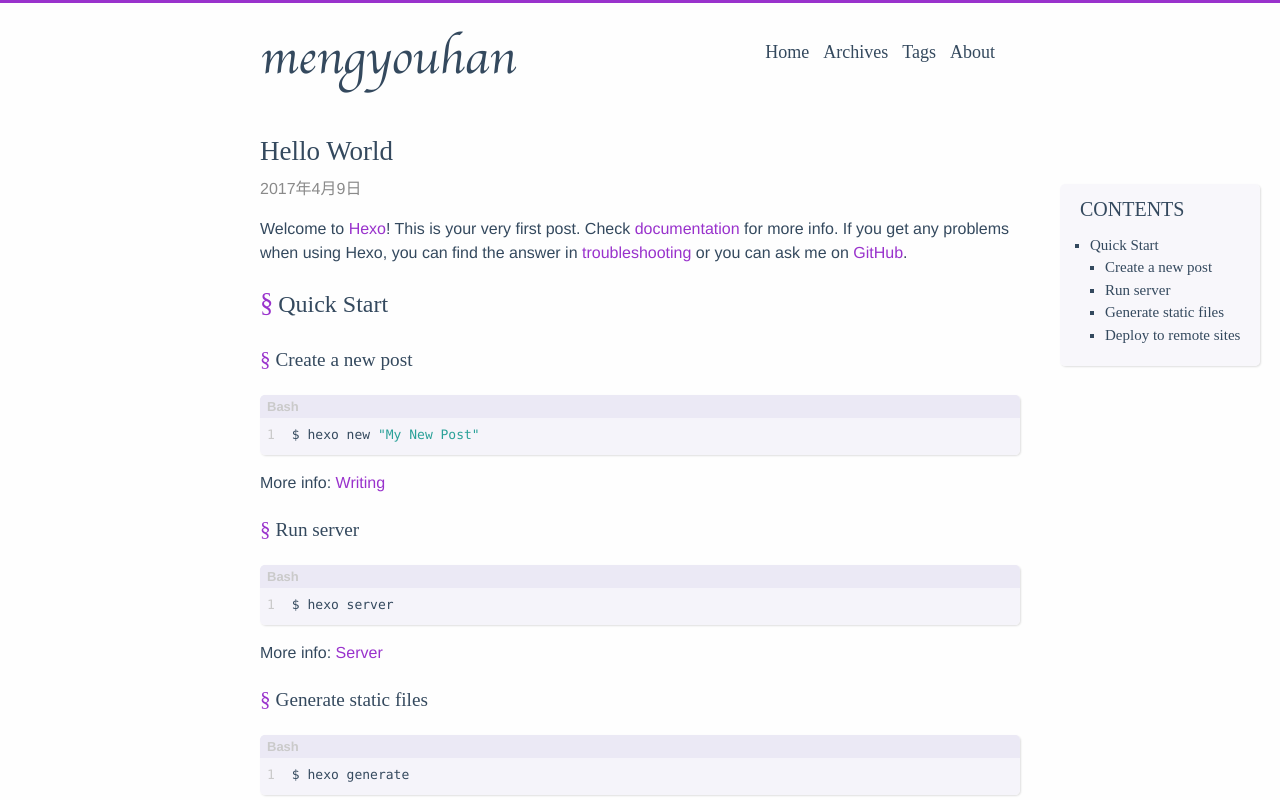
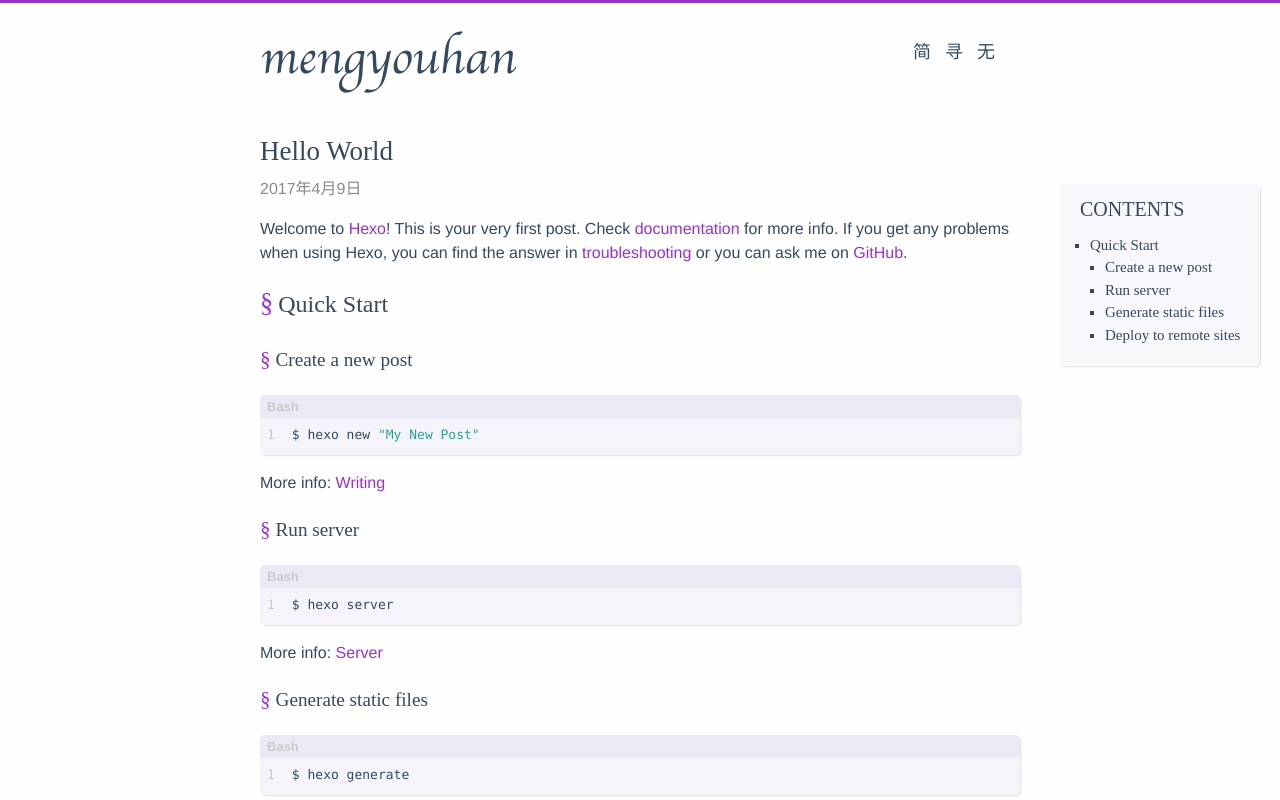
Before and after one commit to mengyouhan/mengyouhan.github.io, a plain HTML site: page 2017/04/09/hello-world/index.html in a window 1280 px wide. Shown: the top 800 px of the page. Drawn offline with Linux system fonts and the light colour scheme; some icons are missing; a web font is replaced by a local one.

Commit message:
Site updated: 2017-04-26 17:24:06

```diff
--- a/2017/04/09/hello-world/index.html
+++ b/2017/04/09/hello-world/index.html
@@ -88,20 +88,11 @@
 <nav id="mobile-menu" class="mobile-menu slideout-menu">
   <ul class="mobile-menu-list">
 
-      <a href="/">
-        <li class="mobile-menu-item">
-
-
-            Home
-
-        </li>
-      </a>
-
       <a href="/archives/">
         <li class="mobile-menu-item">
 
 
-            Archives
+            简
 
         </li>
       </a>
@@ -110,7 +101,7 @@
         <li class="mobile-menu-item">
 
 
-            Tags
+            寻
 
         </li>
       </a>
@@ -119,7 +110,7 @@
         <li class="mobile-menu-item">
 
 
-            About
+            无
 
         </li>
       </a>
@@ -137,19 +128,10 @@
     <ul id="menu" class="menu">
 
         <li class="menu-item">
-          <a class="menu-item-link" href="/">
-
-
-              Home
-
-          </a>
-        </li>
-
-        <li class="menu-item">
           <a class="menu-item-link" href="/archives/">
 
 
-              Archives
+              简
 
           </a>
         </li>
@@ -158,7 +140,7 @@
           <a class="menu-item-link" href="/tags">
 
 
-              Tags
+              寻
 
           </a>
         </li>
@@ -167,7 +149,7 @@
           <a class="menu-item-link" href="/about">
 
 
-              About
+              无
 
           </a>
         </li>
@@ -342,6 +324,10 @@
 
 
 
+          <a href="https://www.zhihu.com/people/megyouhan/answers" class="iconfont icon-zhihu" title="zhihu"></a>
+
+
+
 
 
 
```
Also changed, not shown: 2017/04/09/start/index.html (+10 -24 lines), 2017/04/26/text/index.html (+10 -24 lines), archives/2017/04/index.html (+10 -24 lines), archives/2017/index.html (+10 -24 lines), archives/index.html (+10 -24 lines), index.html (+10 -24 lines).
